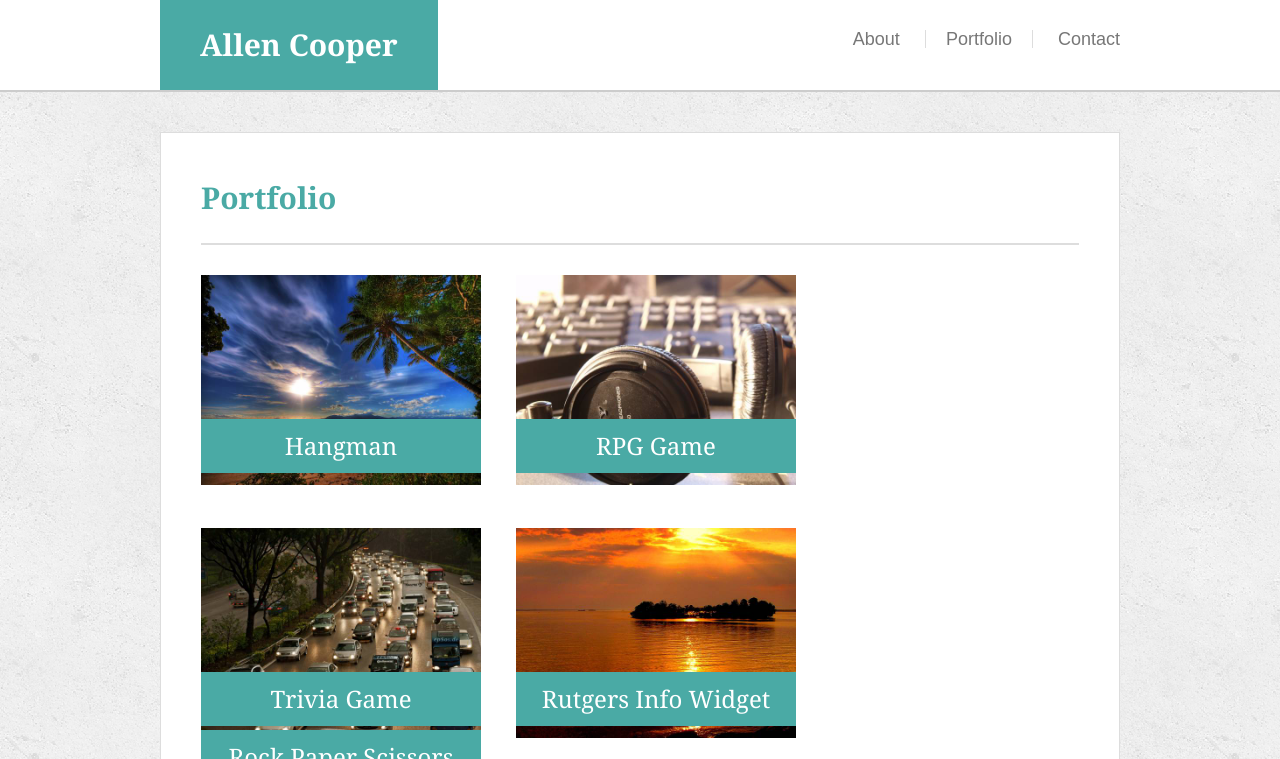
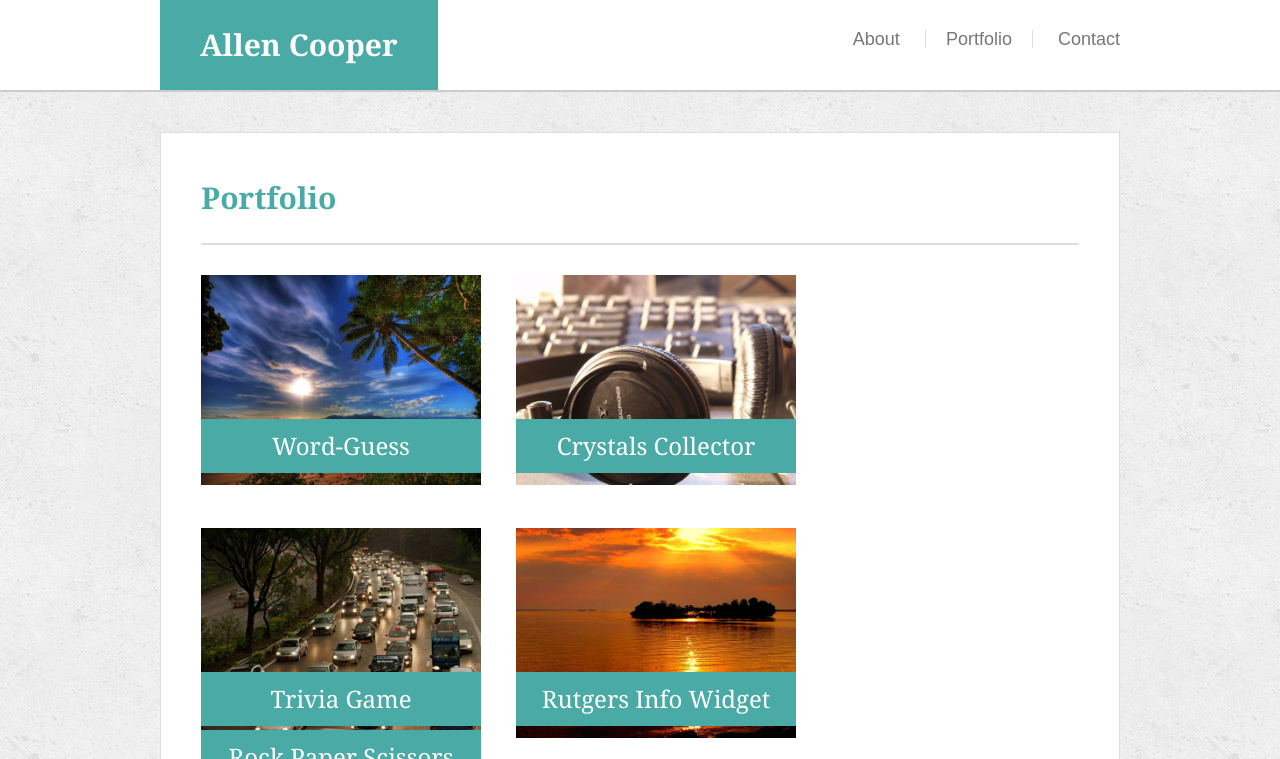
Before and after one commit to AllenDCooper/Responsive-Portfolio, a plain HTML site: page portfolio.html in a window 1280 px wide. Shown: the top 759 px of the page. Drawn offline with Linux system fonts and the light colour scheme.

Commit message:
added portfolio links to word-guess, rock-paper-scissors, and crystals collector

```diff
--- a/portfolio.html
+++ b/portfolio.html
@@ -29,11 +29,11 @@
                 <h1 class="sectionHead">Portfolio</h1>
                 <div class="imageContainer">
                     <img src="assets/images/portfolio1.jpg" alt="sunrise at beach">
-                    <a href="#" class="photoTitle">Hangman</a>
+                    <a href="https://allendcooper.github.io/Word-Guess/" class="photoTitle">Word-Guess</a>
                 </div>
                 <div class="imageContainer" id="rightImage1">
                         <img src="assets/images/portfolio2.jpg" alt="headphones">
-                        <a href="#" class="photoTitle" id="rightPhoto1">RPG Game</a>
+                        <a href="https://allendcooper.github.io/unit-4-game/" class="photoTitle" id="rightPhoto1">Crystals Collector</a>
                 </div>
                 <div class="imageContainer">
                         <img src="assets/images/portfolio3.jpg" alt="cars in traffic">
@@ -45,7 +45,7 @@
                 </div>
                 <div class="imageContainer">
                         <img src="assets/images/portfolio5.jpg" alt="abstract photo">
-                        <a href="#" class="photoTitle">Rock Paper Scissors</a>
+                        <a href="https://allendcooper.github.io/Rock-Paper-Scissors/" class="photoTitle">Rock Paper Scissors</a>
                 </div>
             </section>
             <div class="push"></div>
```
